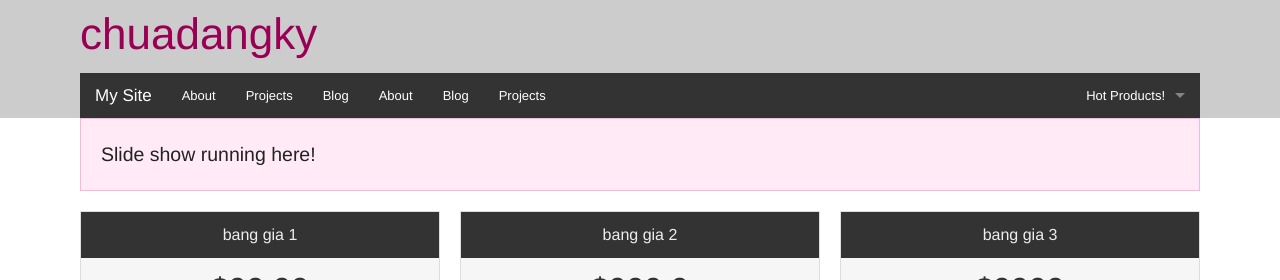
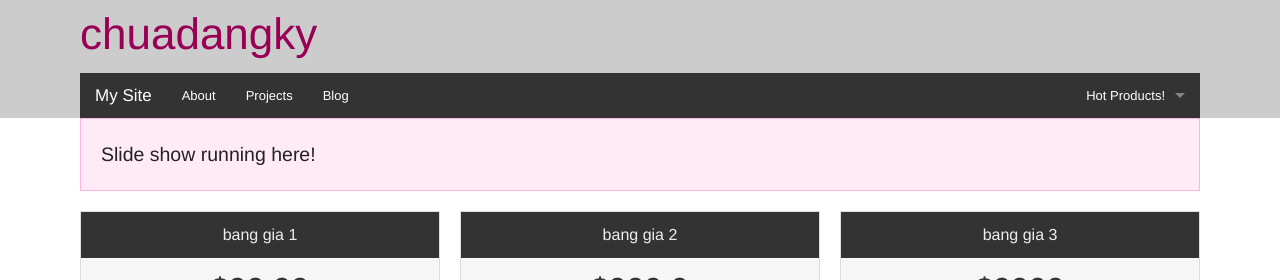
Before and after one commit to novakid/chuadangky, a Jekyll site: the page built from index.html, in a window 1280 px wide. Shown: the top 280 px of the page. Built offline with Jekyll 4.4.1, drawn with Linux system fonts in a browser that asks for light colours.

Commit message:
Update site_nav.html

```diff
--- a/_includes/site_nav.html
+++ b/_includes/site_nav.html
@@ -27,13 +27,6 @@
       {% endif %}
       {% endfor %}
 
-
-      {% for page in site.pages %}
-      {% if page.tags == "topnav" %}
-          <li><a href="{{ site.baseurl }}{{ page.url }}">{{ page.title }}</a></li>
-      {% endif %}
-      {% endfor %}
-
     </ul>
   </section>
 </nav>
```
